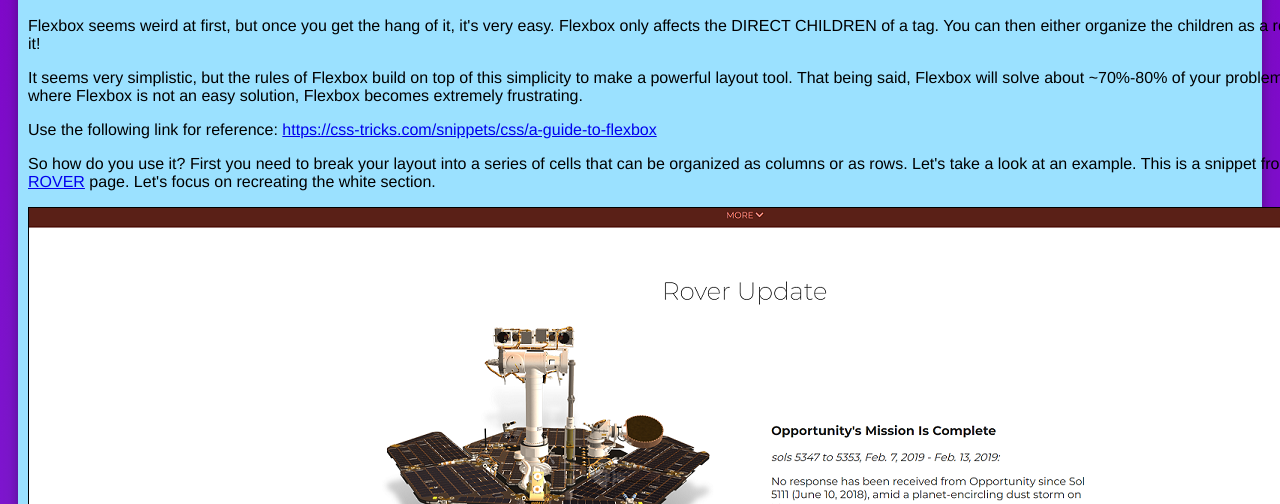
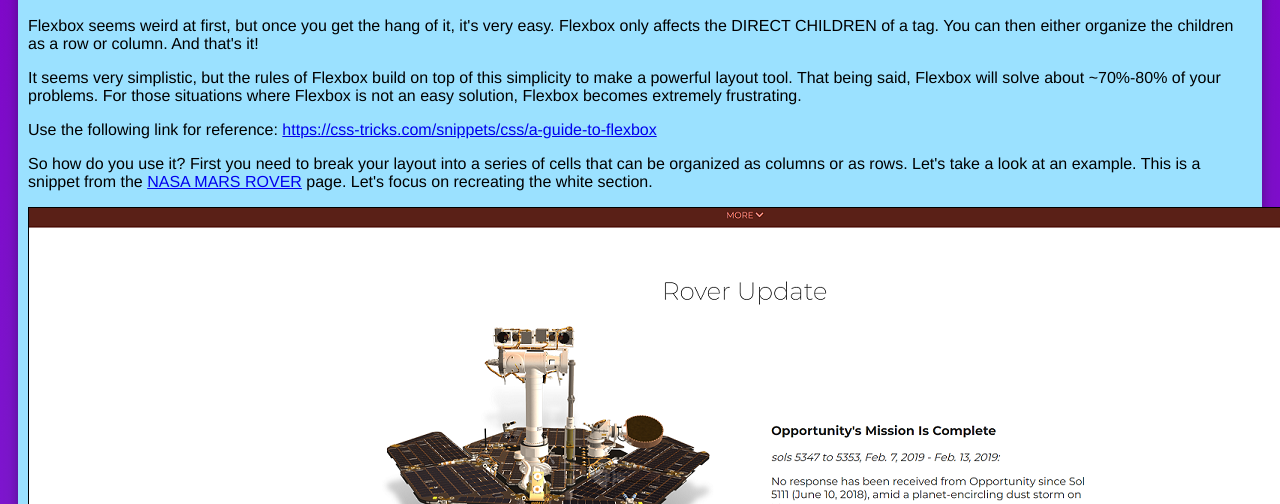
Before and after one commit to chrisratsabout/html-css-js-reference, a plain HTML site: page flexbox.html in a window 1280 px wide. Shown: the part 296-800 px from the top of the page. Drawn offline with Linux system fonts and the light colour scheme.

Commit message:
remove article tag

```diff
--- a/flexbox.html
+++ b/flexbox.html
@@ -45,6 +45,13 @@
             width: 300px;
             border: 0px;
         }
+
+        main {
+            padding: 10px;
+        }
+
+
+
     </style>
 </head>
 
@@ -84,7 +91,7 @@
         </ul>
     </nav>
     <main>
-        <article>
+
             <h2>Flexbox</h2>
             <p>Flexbox seems weird at first, but once you get the hang of it, it's very easy.  Flexbox only affects
                 the DIRECT CHILDREN of a tag.  You can then either organize the children as a row or column.  And that's it!
@@ -243,7 +250,7 @@
 
 
 
-        </article>
+
         <section>
             <h2>Did you know?</h2>
             <p>
```
